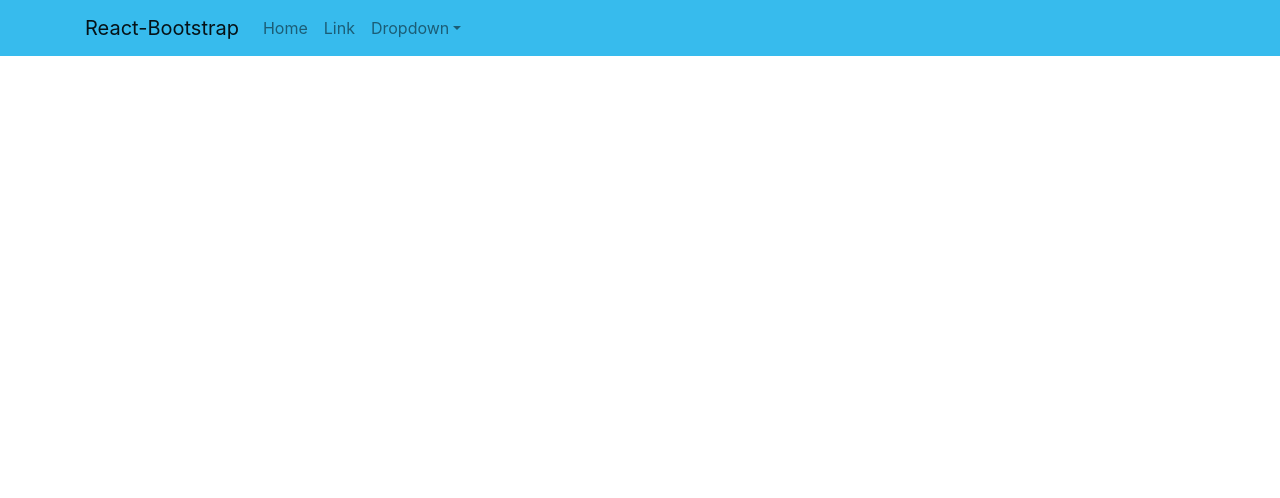
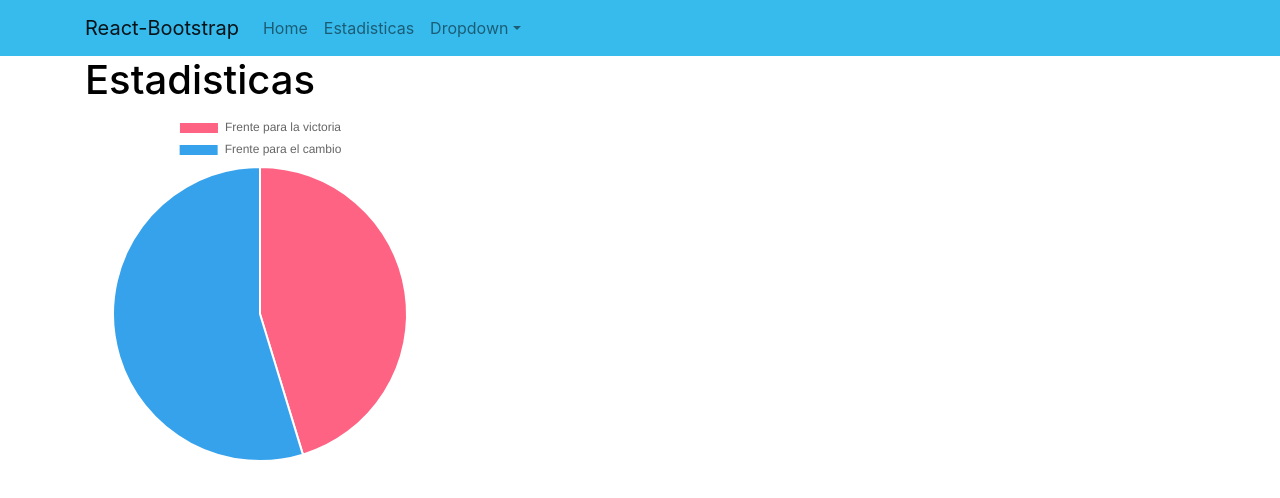
Before and after one commit to RicardoD92/ContadorVotos, a React (Vite) app in the folder Contador/: page /estadisticas in a window 1280 px wide. Shown: the top 498 px of the page. Built offline with nearby package versions, Linux system fonts and the light colour scheme.

Commit message:
Se agrega estadisticas e integración react-chartsjs2

```diff
--- a/Contador/package.json
+++ b/Contador/package.json
@@ -12,8 +12,11 @@
   "dependencies": {
     "axios": "^1.4.0",
     "bootstrap": "^5.3.0",
+    "chart.js": "^4.3.0",
     "react": "^18.2.0",
     "react-bootstrap": "^2.8.0",
+    "react-chartjs-2": "^5.2.0",
+    "react-charts": "^3.0.0-beta.55",
     "react-dom": "^18.2.0",
     "react-router-dom": "^6.14.1"
   },
--- a/Contador/src/App.jsx
+++ b/Contador/src/App.jsx
@@ -3,6 +3,7 @@ import './App.css'
 import Header from './components/header/Header'
 import { Routes, Route } from "react-router-dom"
 import Home from './pages/Home'
+import Stats from './pages/Stats'
 function App() {
 
   return (
@@ -10,6 +11,7 @@ function App() {
     <Header/>
     <Routes>
       <Route path="/" element={<Home />} />
+      <Route path="/estadisticas" element={<Stats />} />
     </Routes>
   </>
 
--- /dev/null
+++ b/Contador/src/components/charts/PieChart.jsx
@@ -0,0 +1,24 @@
+import React from 'react';
+import { Pie } from 'react-chartjs-2';
+import 'chart.js/auto';
+
+const PieChart = ({ data }) => {
+  if (!data) {
+    return null;
+  }
+
+  const chartData = {
+    labels: data.map(item => item.nombre),
+    datasets: [
+      {
+        data: data.map(item => item.votos),
+        backgroundColor: ['#FF6384', '#36A2EB'],
+        hoverBackgroundColor: ['#FF6384', '#36A2EB'],
+      },
+    ],
+  };
+
+  return <Pie data={chartData} />;
+};
+
+export default PieChart;
--- a/Contador/src/components/header/Header.jsx
+++ b/Contador/src/components/header/Header.jsx
@@ -18,8 +18,8 @@ const Header = () => {
         <Navbar.Toggle aria-controls="basic-navbar-nav" />
         <Navbar.Collapse id="basic-navbar-nav">
           <Nav className="me-auto">
-            <Nav.Link href="#home">Home</Nav.Link>
-            <Nav.Link href="#link">Link</Nav.Link>
+            <Nav.Link href="/">Home</Nav.Link>
+            <Nav.Link href="/estadisticas">Estadisticas</Nav.Link>
             <NavDropdown title="Dropdown" id="basic-nav-dropdown">
               <NavDropdown.Item href="#action/3.1">Localidad</NavDropdown.Item>
               <NavDropdown.Item href="#action/3.2">
--- a/Contador/src/components/voteFormList/VoteFormList.jsx
+++ b/Contador/src/components/voteFormList/VoteFormList.jsx
@@ -35,8 +35,7 @@ function VoteFormList() {
     const getAgrupaciones = async () => {
         var url = configJson.backend_url + 'politicos/agrupaciones/';
         try{
-        const response = await axios.get(url);
-        console.log(response.data.data);
+        const response = await axios.get(url);s
         setAgrupaciones(response.data.data);
         } catch(err){
             console.log(err)
--- /dev/null
+++ b/Contador/src/pages/Stats.jsx
@@ -0,0 +1,37 @@
+import React from 'react'
+import { Container, Row, Col } from 'react-bootstrap'
+import PieChart from '../components/charts/PieChart.jsx'
+
+function Stats() {
+
+
+    const data = [
+        {
+          id: 1,
+          nombre: 'Frente para la victoria',
+          votos: 240,
+        },
+        {
+          id: 2,
+          nombre: 'Frente para el cambio',
+          votos: 290,
+        },
+      ];
+
+  return (
+    <Container>
+        <Row>
+            <Col lg={12}>
+                <h1>Estadisticas</h1>
+            </Col>
+        </Row>
+        <Row>
+            <Col lg={4}>
+                <PieChart data={data} />
+            </Col>
+        </Row>
+    </Container>
+  )
+}
+
+export default Stats
```
Also changed, not shown: 1 other file (tests, documents, lock files or other folders).
